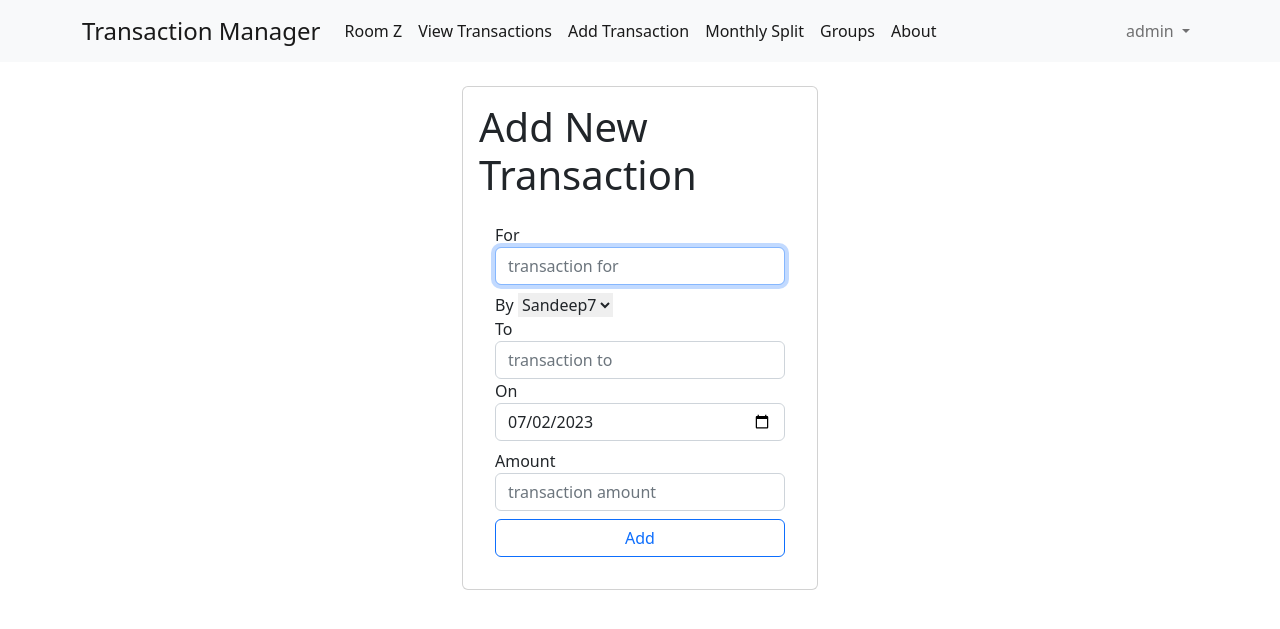
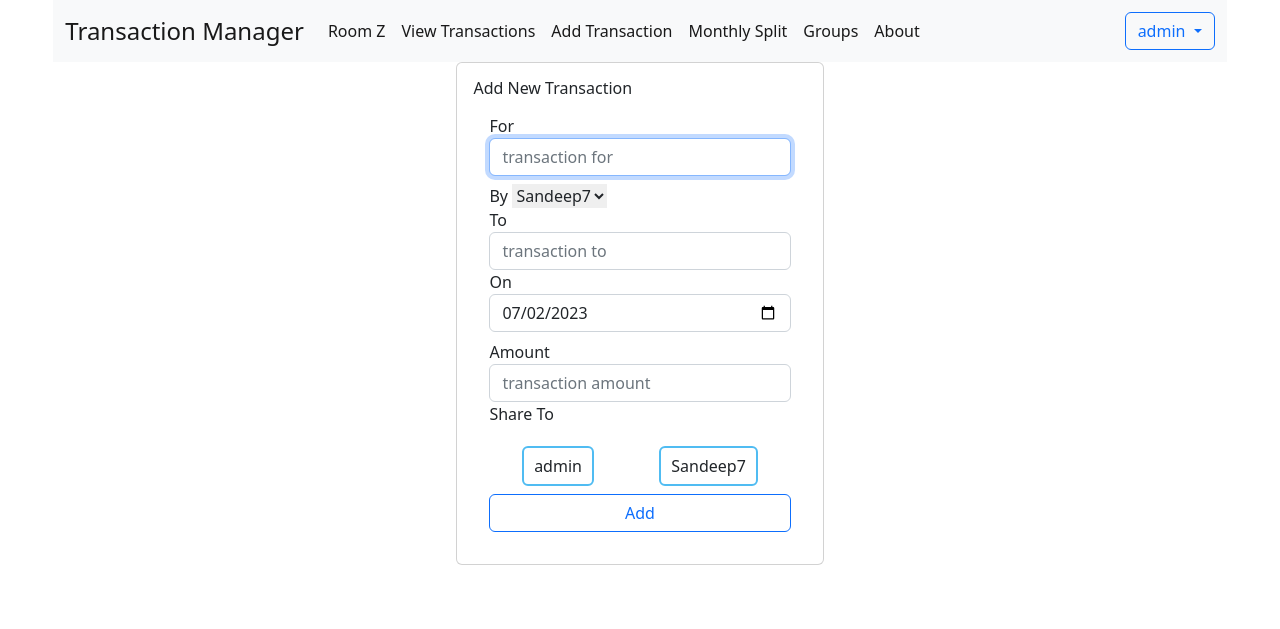
Before and after one commit to SandeepK1729/tm, a Django app: page /group/1/transactions/add in a window 1280 px wide. Shown: the top 629 px of the page. Run offline with Django 4.2, Linux system fonts and the light colour scheme; a user stored in the database is signed in; data comes from the database, SQL or seed files in the repository; both versions use the stored data as it was after the commit; some libraries are stand-ins or nearby versions.

Commit message:
add partial group transaction #5 #8 #9

```diff
--- a/group/models.py
+++ b/group/models.py
@@ -55,7 +55,8 @@ class Transaction(models.Model):
     amount          = models.IntegerField()
     of_group        = models.ForeignKey(Group, on_delete = models.CASCADE, related_name = "transactions")
     on              = models.DateField(default = timezone.now)
-    added_by       = models.ForeignKey("core.User", on_delete = models.CASCADE, related_name = "added_by")
+    added_by        = models.ForeignKey("core.User", on_delete = models.CASCADE, related_name = "added_by")
+    share_to        = models.ManyToManyField("core.User", related_name = "share_to")
 
     def __str__(self):
         return f"transaction for {self.transaction_for} by {self.by} on {self.on} to {self.to} of amount {self.amount}"
--- a/group/views.py
+++ b/group/views.py
@@ -98,9 +98,15 @@ def api_group_transactions_view(request, id):
     group = Group.objects.get(id = id)
 
     if request.method == "POST":
+        request_POST = {x : y for x, y in request.POST.lists()}
+        request.POST = request.POST.dict()
+
         transaction_id = int(request.POST.get("transaction_id"))
+        transaction = Transaction() if transaction_id == 0 else Transaction.objects.get(id = transaction_id)
 
-        transaction = Transaction() if transaction_id == 0 else Transaction.objects.get(id = transaction_id)
+        if request.POST.get("action") == "delete":
+            transaction.delete()
+            return redirect(to = f'/group/{group.id}/transactions')
 
         transaction.transaction_for = request.POST.get("for")
         transaction.by              = User.objects.get(username = request.POST.get("by"))
@@ -111,10 +117,13 @@ def api_group_transactions_view(request, id):
         transaction.added_by        = request.user
         transaction.save()
 
+        transaction.share_to.clear()
+        share_to = [User.objects.get(username = username) for username in request_POST.get("share_to", [])]
+        transaction.share_to.add(*share_to)
+
         return redirect(to = f'/group/{group.id}/transactions')
 
     try:
-
         # fetch transactions and return
         transactions = Transaction.objects.filter(of_group = group)
 
@@ -156,7 +165,7 @@ def api_group_transactions_view(request, id):
 def group_transactions_monthly_split(request, group):
 
     # fetch transactions and return
-    transactions = Transaction.objects.filter(of_group = group)
+    transactions = group.transactions.all()
 
     # date based filtering on transactions
     # start point
@@ -175,27 +184,35 @@ def group_transactions_monthly_split(request, group):
         stop_point = date(*[int(x) for x in stop_point.split('-')])
         transactions = transactions.filter(on__lte=stop_point)
 
-    members = { member.username : 0 for member in group.get_members }
-    total_amount = 0
+    members = {
+        member.username : {
+            'spend' : 0,
+            'share' : 0,
+        } for member in group.get_members
+    }
+
     for transaction in transactions:
-        members[transaction.by.username] += transaction.amount
-        total_amount += transaction.amount
-
-    each_person_contribution = round(total_amount / len(members))
+        members[transaction.by.username]['spend'] += transaction.amount
+        for user in transaction.share_to.all():
+            members[user.username]['share'] += transaction.amount / len(transaction.share_to.all())
 
     rows = []
-    for member, spend in members.items():
+    total_amount = 0
+    for member, money in members.items():
+        total_amount += money['spend']
+        money['share'] = int(money['share'])
+
         rows.append([
             member,
-            spend,
-            0 if each_person_contribution >  spend else spend - each_person_contribution,
-            0 if each_person_contribution <= spend else each_person_contribution - spend,
+            money['spend'],
+            money['share'],
+            0 if money['share'] >  money['spend'] else money['spend'] - money['share'],
+            0 if money['share'] <  money['spend'] else money['share'] - money['spend'],
         ])
 
 
     return render(request, 'pages/transactions_split.html', {
         'rows' : rows,
-        'split': each_person_contribution,
         'total': total_amount,
         'start_point' : start_date,
         'stop_point' : stop_date,
--- a/transaction_manager/templates/base.html
+++ b/transaction_manager/templates/base.html
@@ -2,41 +2,51 @@
 <!DOCTYPE html>
 <html lang="en" data-bs-theme="dark">
 <head>
+
+    <!-- Global site tag (gtag.js) - Google Analytics -->
     <meta charset="UTF-8">
     <meta http-equiv="X-UA-Compatible" content="IE=edge">
     <meta name="viewport" content="width=device-width, initial-scale=1.0">
+
+    <!-- Page Meta Info -->
     <title>{% block title %}Transaction Manager{% endblock %}</title>
-    <link rel="stylesheet" href="https://cdnjs.cloudflare.com/ajax/libs/tailwindcss/2.0.2/tailwind.min.css">
+    <meta name="description" content="{% block description %}Transaction Manager{% endblock %}">
+    <meta name="keywords" content="{% block keywords %}Transaction Manager{% endblock %}">
+    <meta name="author" content="Konda Sandeep">
 
+    <!-- Favicon -->
     <link rel="icon" type="image/x-icon" href="{% static 'img/logo.jpg' %}" />
 
-    <link rel="stylesheet" href="https://cdnjs.cloudflare.com/ajax/libs/font-awesome/6.4.0/css/all.min.css" integrity="sha512-iecdLmaskl7CVkqkXNQ/ZH/XLlvWZOJyj7Yy7tcenmpD1ypASozpmT/E0iPtmFIB46ZmdtAc9eNBvH0H/ZpiBw==" crossorigin="anonymous" referrerpolicy="no-referrer" />
+    <!-- Bootstrap 5.2.1 cdn -->
     <link
         href="https://cdn.jsdelivr.net/npm/bootstrap@5.2.1/dist/css/bootstrap.min.css"
         rel="stylesheet"
         integrity="sha384-iYQeCzEYFbKjA/T2uDLTpkwGzCiq6soy8tYaI1GyVh/UjpbCx/TYkiZhlZB6+fzT"
         crossorigin="anonymous"
     >
+
+
+    {% comment %} <!-- Bootstrap 5.3 -->
+    <link
+        href="https://cdn.jsdelivr.net/npm/bootstrap@5.3.0/dist/css/bootstrap.min.css"
+        rel="stylesheet"
+        integrity="sha384-9ndCyUaIbzAi2FUVXJi0CjmCapSmO7SnpJef0486qhLnuZ2cdeRhO02iuK6FUUVM"
+        crossorigin="anonymous"
+    > {% endcomment %}
+
+    <!-- Tailwind CSS cdn -->
+    <link rel="stylesheet" href="https://cdnjs.cloudflare.com/ajax/libs/tailwindcss/2.0.2/tailwind.min.css">
+
+    <!-- Font Awesome cdn -->
     <link
         rel="stylesheet"
-        href="https://cdnjs.cloudflare.com/ajax/libs/font-awesome/6.4.0/css/fontawesome.min.css"
-        integrity="sha512-SgaqKKxJDQ/tAUAAXzvxZz33rmn7leYDYfBP+YoMRSENhf3zJyx3SBASt/OfeQwBHA1nxMis7mM3EV/oYT6Fdw=="
+        href="https://cdnjs.cloudflare.com/ajax/libs/font-awesome/6.4.0/css/all.min.css"
+        integrity="sha512-iecdLmaskl7CVkqkXNQ/ZH/XLlvWZOJyj7Yy7tcenmpD1ypASozpmT/E0iPtmFIB46ZmdtAc9eNBvH0H/ZpiBw=="
         crossorigin="anonymous"
         referrerpolicy="no-referrer"
     />
-    {% comment %} <link
-        href="https://cdn.jsdelivr.net/npm/bootstrap@5.3.0-alpha3/dist/css/bootstrap.min.css"
-        rel="stylesheet"
-        integrity="sha384-KK94CHFLLe+nY2dmCWGMq91rCGa5gtU4mk92HdvYe+M/SXH301p5ILy+dN9+nJOZ"
-        crossorigin="anonymous"
-    > {% endcomment %}
-    <script src="https://cdn.jsdelivr.net/npm/bootstrap@5.2.1/dist/js/bootstrap.bundle.min.js" integrity="sha384-u1OknCvxWvY5kfmNBILK2hRnQC3Pr17a+RTT6rIHI7NnikvbZlHgTPOOmMi466C8" crossorigin="anonymous"></script>
-    <script
-        src="https://code.jquery.com/jquery-3.7.0.js"
-        integrity="sha256-JlqSTELeR4TLqP0OG9dxM7yDPqX1ox/HfgiSLBj8+kM="
-        crossorigin="anonymous"
-    ></script>
 
+    <!-- Custom CSS -->
     <style>
         .asteriskField {
             display: none;
@@ -45,12 +55,19 @@
         {% block style %}{% endblock style %}
     </style>
     {% block head %}{% endblock %}
-    <script async src="https://pagead2.googlesyndication.com/pagead/js/adsbygoogle.js?client=ca-pub-5277798407092392"
 
-     crossorigin="anonymous"></script>
+    <!-- Jquery cdn -->
+    <script
+        src="https://code.jquery.com/jquery-3.7.0.js"
+        integrity="sha256-JlqSTELeR4TLqP0OG9dxM7yDPqX1ox/HfgiSLBj8+kM="
+        crossorigin="anonymous"
+    ></script>
+    {% comment %} <script async src="https://pagead2.googlesyndication.com/pagead/js/adsbygoogle.js?client=ca-pub-5277798407092392"
+
+     crossorigin="anonymous"></script> {% endcomment %}
 </head>
 <body style="background-color: white;">
-
+    <div class="col-xl-11 m-auto">
         {% if not remove_navbar %}
             {% include 'nav.html' %}
         {% endif %}
@@ -60,11 +77,27 @@
 
             {% endblock %}
         </div>
-
+    </div>
      {% comment %} <img src="{% static 'serial_load.gif' %}" alt="can't show" id="loader" class="w-100 h-100 " style="postion:absoule;top:0;left:0">  {% endcomment %}
 
-    <script src="https://cdn.jsdelivr.net/npm/bootstrap@5.2.1/dist/js/bootstrap.bundle.min.js" integrity="sha384-u1OknCvxWvY5kfmNBILK2hRnQC3Pr17a+RTT6rIHI7NnikvbZlHgTPOOmMi466C8" crossorigin="anonymous"></script>
 
+
+
+
+    <!-- Bootstrap 5.2.1 JS cdn -->
+    <script
+        src="https://cdn.jsdelivr.net/npm/bootstrap@5.2.1/dist/js/bootstrap.bundle.min.js"
+        integrity="sha384-u1OknCvxWvY5kfmNBILK2hRnQC3Pr17a+RTT6rIHI7NnikvbZlHgTPOOmMi466C8"
+        crossorigin="anonymous"
+    ></script>
+
+
+    {% comment %} <!-- Bootstrap 5.3 JS cdn -->
+    <script
+        src="https://cdn.jsdelivr.net/npm/bootstrap@5.3.0/dist/js/bootstrap.bundle.min.js"
+        integrity="sha384-geWF76RCwLtnZ8qwWowPQNguL3RmwHVBC9FhGdlKrxdiJJigb/j/68SIy3Te4Bkz"
+        crossorigin="anonymous"
+    ></script> {% endcomment %}
 
     <script>
         $( document ).ready(function() {
--- a/transaction_manager/templates/nav.html
+++ b/transaction_manager/templates/nav.html
@@ -1,17 +1,16 @@
-<nav class="navbar navbar-expand-md bg-light mb-4">
-    <div class="container">
+<!-- Navigation Bar -->
+<nav class="navbar navbar-expand-lg navbar-light bg-light">
+  <div class="container-fluid">
+
+    <!-- Navbar Brand -->
     <a class="navbar-brand fs-4" href="{% url 'home' %}">Transaction Manager</a>
-        <button
-          class="navbar-toggler"
-          type="button"
-          data-bs-toggle="collapse"
-          data-bs-target="#navbarSupportedContent"
-          aria-controls="navbarSupportedContent"
-          aria-expanded="false"
-          aria-label="Toggle navigation"
-        >
+
+    <!-- Toggler Button -->
+    <button class="navbar-toggler" type="button" data-bs-toggle="collapse" data-bs-target="#navbarSupportedContent" aria-controls="navbarSupportedContent" aria-expanded="false" aria-label="Toggle navigation">
       <span class="navbar-toggler-icon"></span>
     </button>
+
+    <!-- Collapsible Content -->
     <div class="collapse navbar-collapse" id="navbarSupportedContent">
         {% if user.is_authenticated %}
           <ul class="navbar-nav me-auto mb-2 mb-lg-0">
@@ -56,24 +55,23 @@
         {% endif %}
 
 				{% if user.is_authenticated %}
-					<ul class="navbar-nav mr-0 mb-2 mb-lg-0">
-						<li class="nav-item dropdown">
-							<a class="nav-link dropdown-toggle" href="#" role="button" data-bs-toggle="dropdown" aria-expanded="false">
+        <div class="navbar-nav">
+					<div class="nav-item dropdown" style="">
+            <button class="btn btn-outline-primary dropdown-toggle" type="button" data-bs-toggle="dropdown" aria-expanded="false">
               {{ user.username }}
-							</a>
-							<ul class="dropdown-menu">
+            </button>
+
+            <ul class="dropdown-menu" aria-labelledby="dropdownMenuButton1">
               <li><a class="dropdown-item" href="{% url 'password_change' %}">Change Password</a></li>
               {% if user.is_superuser or user.is_staff %}
                 <li><a class="dropdown-item" href="/admin" target="_blank">Admin panel</a></li>
               {% endif %}
-								<!--<li><a href="{% url 'password_reset' %}" class="dropdown-item">Password Reset</a></li>-->
 
-								<li><hr class="dropdown-divider"></li>
-								<li><a class="dropdown-item" href="{% url 'logout' %}">Logout</a></li>
+              {% comment %} <li><hr class="dropdown-divider"></li> {% endcomment %}
+              <li><a class="dropdown-item" href="/accounts/logout/">Logout</a></li>
             </ul>
-						</li>
-
-					</ul>
+          </div>
+        </div>
         {% else %}
 					<div class="form-inline my-2 my-lg-0">
 						<a href="{% url 'login' %}" class="btn btn-outline-success">Login</a>
--- a/transaction_manager/templates/pages/add_transaction.html
+++ b/transaction_manager/templates/pages/add_transaction.html
@@ -1,4 +1,56 @@
 {% extends '../base.html' %}
+
+{% block style %}
+    .checkbox-parent {
+        display: flex;
+        flex-wrap: wrap;
+        justify-content: center;
+        align-items: center;
+        width: 100%;
+        height: 100%;
+        margin-top: 20px;
+        justify-content: space-around;
+    }
+
+    article {
+        position: relative;
+        width: auto;
+        height: 40px;
+        float: left;
+        border: 2px solid #50bcf2;
+        border-radius: 6px;
+        box-sizing: border-box;
+    }
+
+    article div {
+        width: 100%;
+        height: 100%;
+        display: flex;
+        justify-content: center;
+        align-items: center;
+        line-height: 25px;
+        padding: 0 10px;
+        transition: .2s ease;
+    }
+
+    article input {
+        position: absolute;
+        top: 0;
+        left: 0;
+        width: 100%;
+        height: 100px;
+        opacity: 0;
+        cursor: pointer;
+    }
+
+    input[type=checkbox]:checked ~ div {
+        background-color: #50bcf2;
+        color: #fff;
+    }
+
+
+
+{% endblock style %}
 
 {% block body %}
 <div class="container">
@@ -12,13 +64,14 @@
                         <form action="{% url 'transactions api' group.id %}" method="POST" class="d-flex flex-column">
 
                             <div class="form-group">
-                                <input type="hidden" class="form-control" name="transaction_id" id="transaction_id" value="{% if transacion %}{{ transaction.id }}{% else %}0{% endif %}">
+                                <input type="hidden" class="form-control" name="transaction_id" id="transaction_id" value="{% if transaction %}{{ transaction.id }}{% else %}0{% endif %}">
                             </div>
+
                             {% csrf_token %}
 
                             <div class="form-group">
-                            <label for="for">For</label>
-                            <input type="text" class="form-control"  required autofocus name="for" id="for" placeholder="transaction for" value="{{ transaction.transaction_for }}">
+                                <label for="for">For</label>
+                                <input type="text" class="form-control"  required autofocus name="for" id="for" placeholder="transaction for" value="{{ transaction.transaction_for }}">
                             </div>
 
                             <div class="form-group mt-2 md-2">
@@ -52,8 +105,34 @@
                                 <input type="number" required autofocus class="form-control" name="amount" id="amount" placeholder="transaction amount" value="{{ transaction.amount }}">
                             </div>
 
+                            <div class="form-group">
+                                <label for="share_to">Share To</label>
+
+                                <div class="checkbox-parent">
+                                    {% for member in group.get_members %}
+                                        <article>
+                                            <input
+                                                type="checkbox"
+                                                name="share_to"
+                                                id="share_to"
+                                                value="{{ member.username }}"
+                                                {% if member in transaction.share_to.all %}
+                                                        checked
+                                                {% endif %}
+                                            />
+                                            <div>
+                                                <span>
+                                                    {{ member.username }}
+                                                </span>
+                                            </div>
+                                        </article>
+                                    {% endfor %}
+                                </div>
+
+                            </div>
+
                             <input type="submit" value="{% if transaction %}Update{% else %}Add{% endif %}" class="btn btn-outline-primary mt-2 justify-content-center">
-
+                        </form>
                     </div>
                 </div>
             </div>
--- a/transaction_manager/templates/pages/transactions_split.html
+++ b/transaction_manager/templates/pages/transactions_split.html
@@ -4,18 +4,19 @@
     <div class="container">
 
         <p class="text-primary">Total amount spend by group is {{ total }}</p>
+        <br>
 
         {% if total != 0 %}
-            <p class="text-success">Monthly Split per member is {{ split }}</p>
 
             <table class="table table-striped table-hover table-bordered table-responsive">
                 <thead>
                     <tr>
                         <th class="text-center" rowspan="2">Member</th>
-                        <th class="text-center" colspan="3">Amount</th>
+                        <th class="text-center" colspan="4">Amount</th>
                     </tr>
                     <tr>
                         <th class="text-center" >Spend</th>
+                        <th class="text-center" >Share</th>
                         <th class="text-center" >Get</th>
                         <th class="text-center" >Pay</th>
                     </tr>
```
Also changed, not shown: transaction_manager/templates/pages/temp.html (added, +74 -0 lines), transaction_manager/templates/pages/transactions.html (+16 -8 lines), group/migrations/0008_transaction_share_to.py (added), transaction_manager/db.sqlite3. Lines whose indentation alone changed are shown as unchanged.
